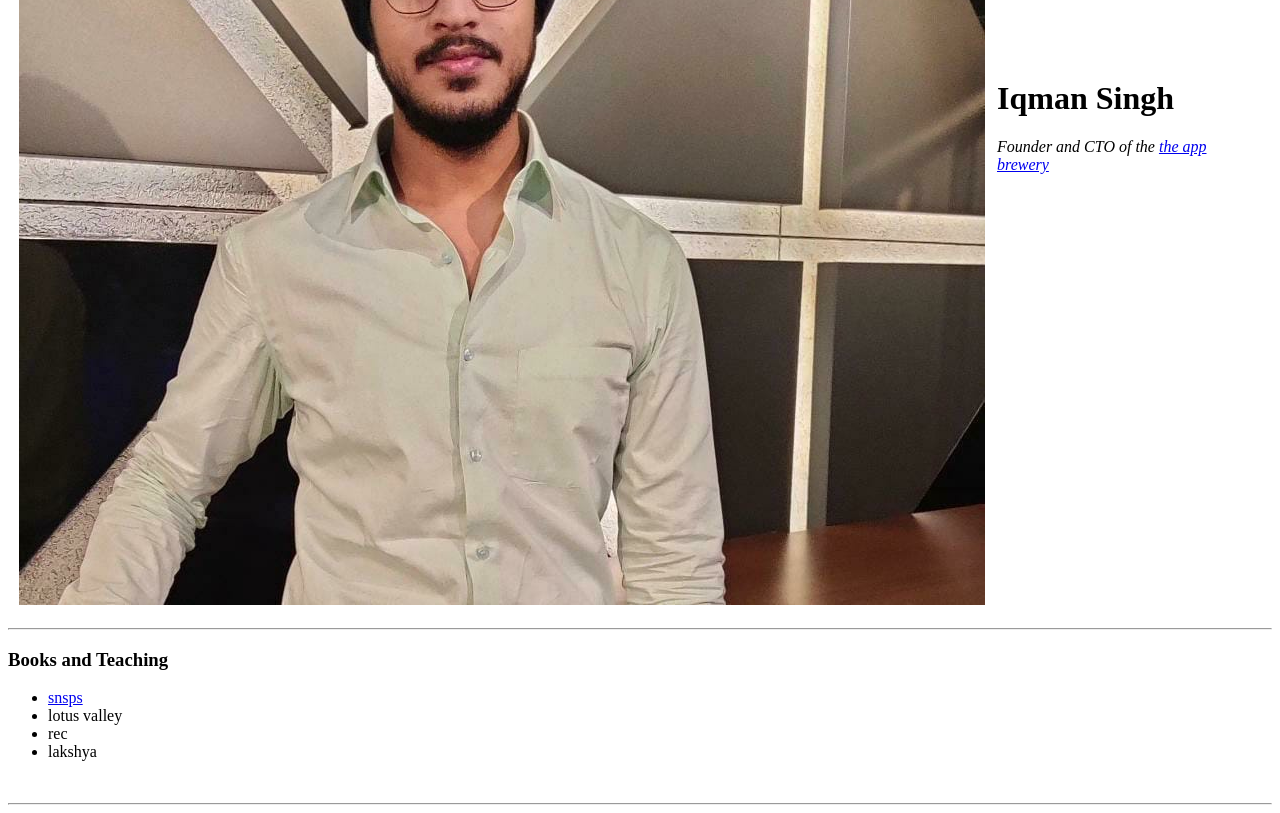
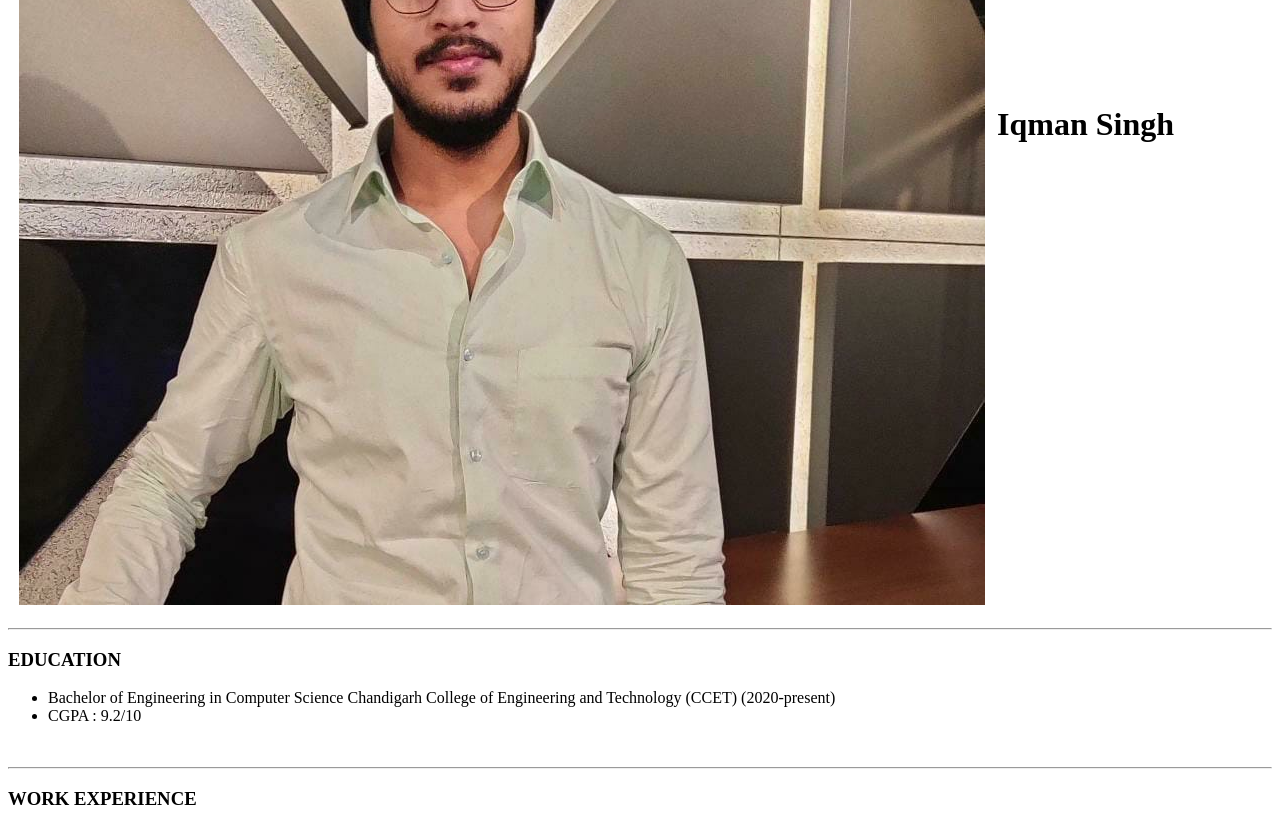
Before and after one commit to IQMANSINGH30/cv, a plain HTML site: page index.html in a window 1280 px wide. Shown: the part 380-1193 px from the top of the page. Drawn offline with Linux system fonts and the light colour scheme.

Commit message:
Update index.html

```diff
--- a/index.html
+++ b/index.html
@@ -12,29 +12,19 @@
     <tr>
       <td><img src="UTUBE_DP.jpg" alt="iqman singh image 1" ></td>
       <td><h1>Iqman Singh</h1>
-      <p>
-        <i>
-          Founder and CTO of the <a href="https://www.appbrewery.co">the app brewery</a></i>
-
-      </p></td>
+      </td>
     </tr>
   </table>
 
   <hr>
-  <h3>Books and Teaching</h3>
+  <h3>EDUCATION</h3>
   <p>
   <ul>
     <li>
-    <a href="https://www.google.com/url?sa=t&rct=j&q=&esrc=s&source=web&cd=&cad=rja&uact=8&ved=2ahUKEwjgqZqSsdvyAhVEQH0KHYy7CxMQFnoECAcQAw&url=http%3A%2F%2Fsnsps.org%2F&usg=AOvVaw0KQVSK9tNpQV92tkjcl52U">snsps</a>
+    Bachelor of Engineering in Computer Science Chandigarh College of Engineering and Technology (CCET) (2020-present)
     </li>
     <li>
-      lotus valley
-    </li>
-    <li>
-      rec
-    </li>
-    <li>
-      lakshya
+      CGPA : 9.2/10
     </li>
   </ul>
   <br />
```
